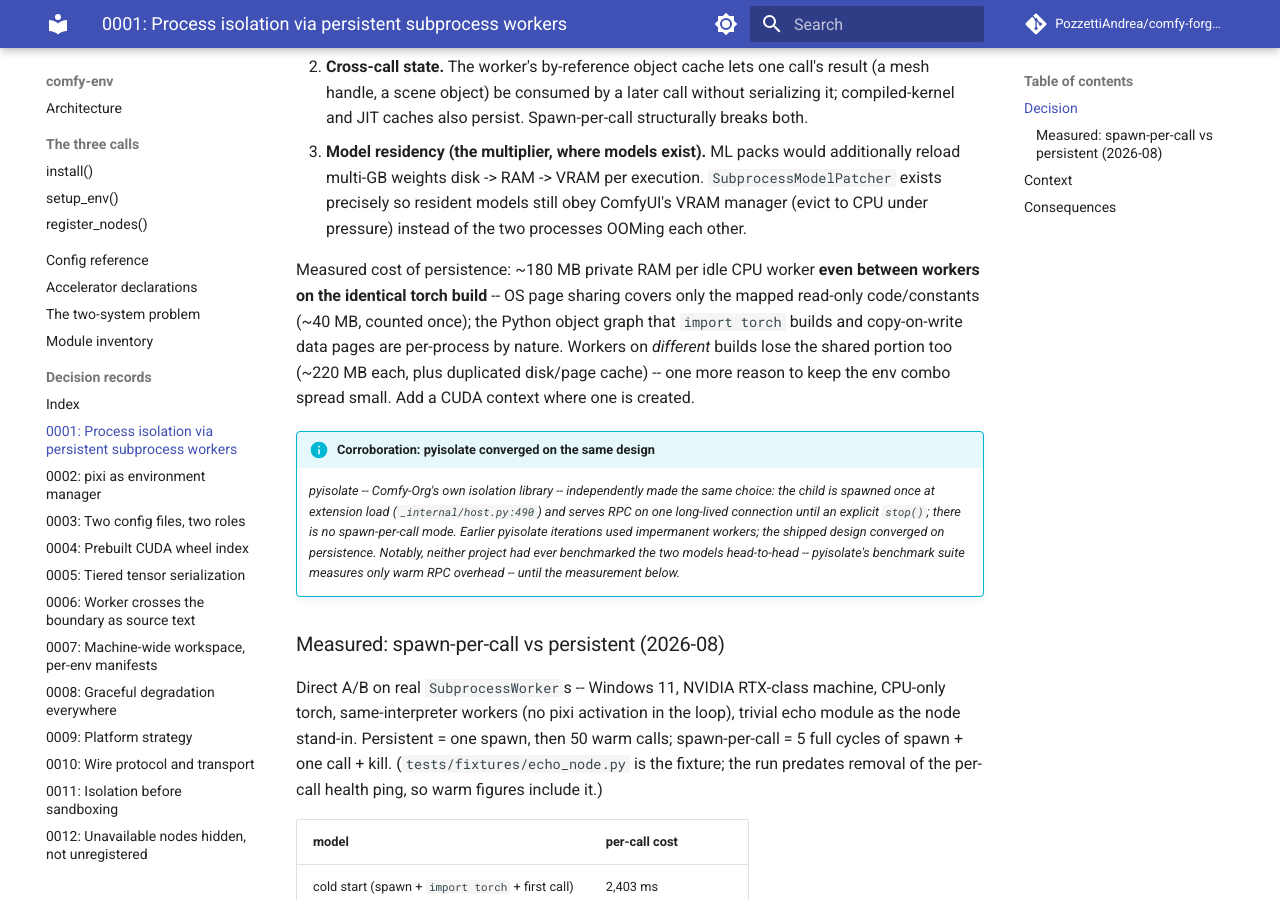
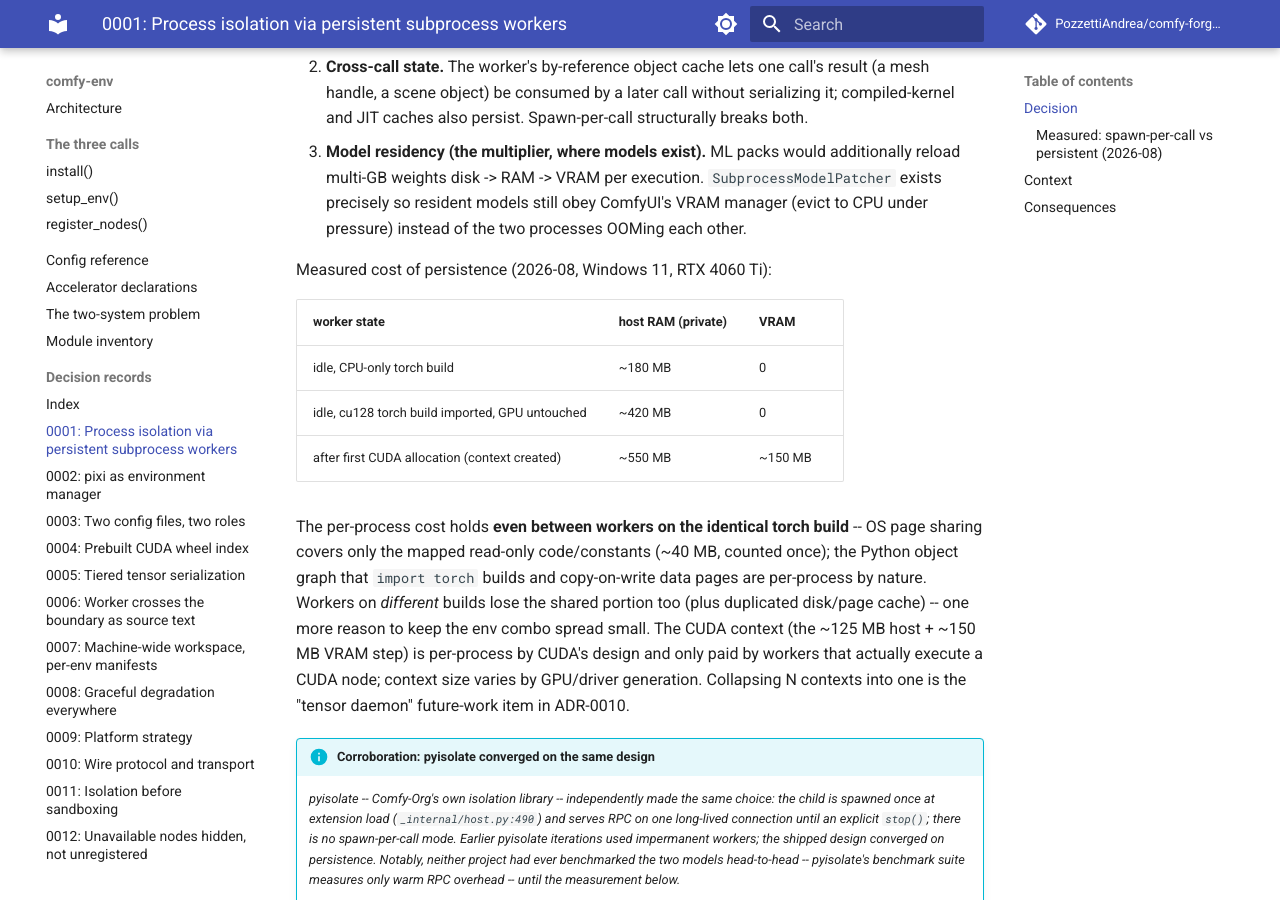
Before and after one commit to Comfy-Forge/comfy-forge-docs, an MkDocs documentation site: the page built from docs/comfy-env/adr/0001-process-isolation-via-persistent-subprocess-workers.md, in a window 1280 px wide and 900 px high, scrolled down 797 px. Built offline with MkDocs 1.6.1 and Material for MkDocs 9.7.7, drawn with Linux system fonts in a browser that asks for light colours; comment, search, counter and statistics services are not loaded.

Commit message:
ADR-0001: measured per-worker cost table incl. CUDA context (host +125 MB, VRAM +150 MB)
Co-Authored-By: Claude Fable 5 <noreply@anthropic.com>

```diff
--- a/docs/comfy-env/adr/0001-process-isolation-via-persistent-subprocess-workers.md
+++ b/docs/comfy-env/adr/0001-process-isolation-via-persistent-subprocess-workers.md
@@ -37,14 +37,24 @@ Why persistent rather than spawn-per-execution, in order of generality:
    still obey ComfyUI's VRAM manager (evict to CPU under pressure) instead
    of the two processes OOMing each other.
 
-Measured cost of persistence: ~180 MB private RAM per idle CPU worker
-**even between workers on the identical torch build** -- OS page sharing
-covers only the mapped read-only code/constants (~40 MB, counted once);
-the Python object graph that `import torch` builds and copy-on-write data
-pages are per-process by nature. Workers on *different* builds lose the
-shared portion too (~220 MB each, plus duplicated disk/page cache) --
-one more reason to keep the env combo spread small. Add a CUDA context
-where one is created.
+Measured cost of persistence (2026-08, Windows 11, RTX 4060 Ti):
+
+| worker state | host RAM (private) | VRAM |
+|---|---|---|
+| idle, CPU-only torch build | ~180 MB | 0 |
+| idle, cu128 torch build imported, GPU untouched | ~420 MB | 0 |
+| after first CUDA allocation (context created) | ~550 MB | ~150 MB |
+
+The per-process cost holds **even between workers on the identical torch
+build** -- OS page sharing covers only the mapped read-only code/constants
+(~40 MB, counted once); the Python object graph that `import torch` builds
+and copy-on-write data pages are per-process by nature. Workers on
+*different* builds lose the shared portion too (plus duplicated disk/page
+cache) -- one more reason to keep the env combo spread small. The CUDA
+context (the ~125 MB host + ~150 MB VRAM step) is per-process by CUDA's
+design and only paid by workers that actually execute a CUDA node; context
+size varies by GPU/driver generation. Collapsing N contexts into one is
+the "tensor daemon" future-work item in ADR-0010.
 
 !!! info "Corroboration: pyisolate converged on the same design"
     *pyisolate -- Comfy-Org's own isolation library -- independently made
```
